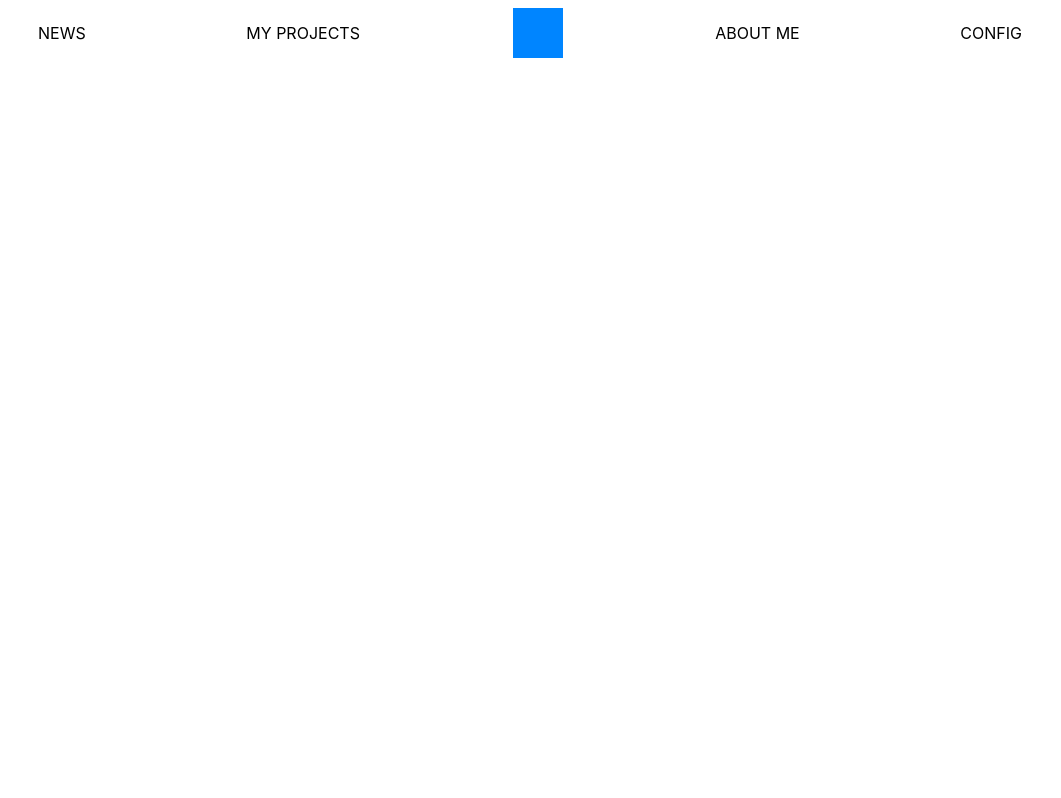
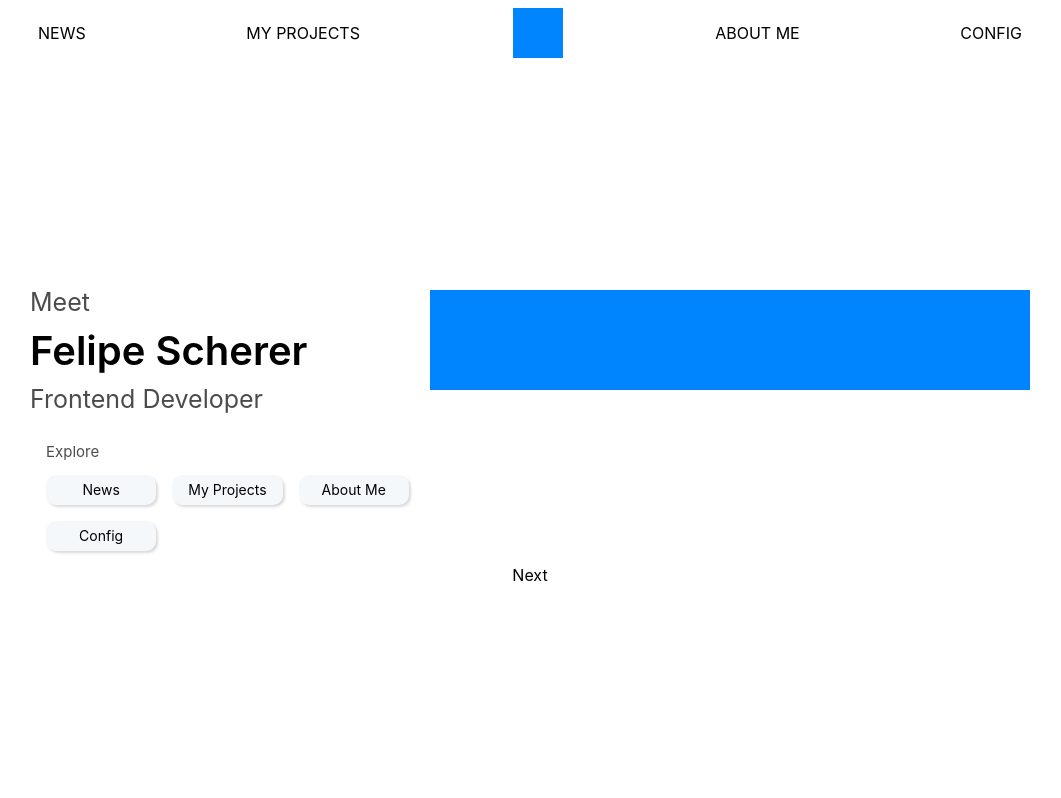
Before and after one commit to ofelipescherer/main-site, a Next.js app: page / in a window 1280 px wide. Shown: the top 798 px of the page, without its empty margins (110-1171 px from the left). Built offline with nearby package versions, Linux system fonts and the light colour scheme.

Commit message:
:test: testing

```diff
--- a/src/components/Layout/index.tsx
+++ b/src/components/Layout/index.tsx
@@ -12,7 +12,7 @@ export const Layout = ({ children }: Children) => {
           <title>{appConfig.title}</title>
         </Head>
         <Header />
-        {/* <S.MainLayout>{children}</S.MainLayout> */}
+        <S.MainLayout>{children}</S.MainLayout>
       </S.Contain>
       {/* <S.Footer /> */}
     </S.Container>
```
